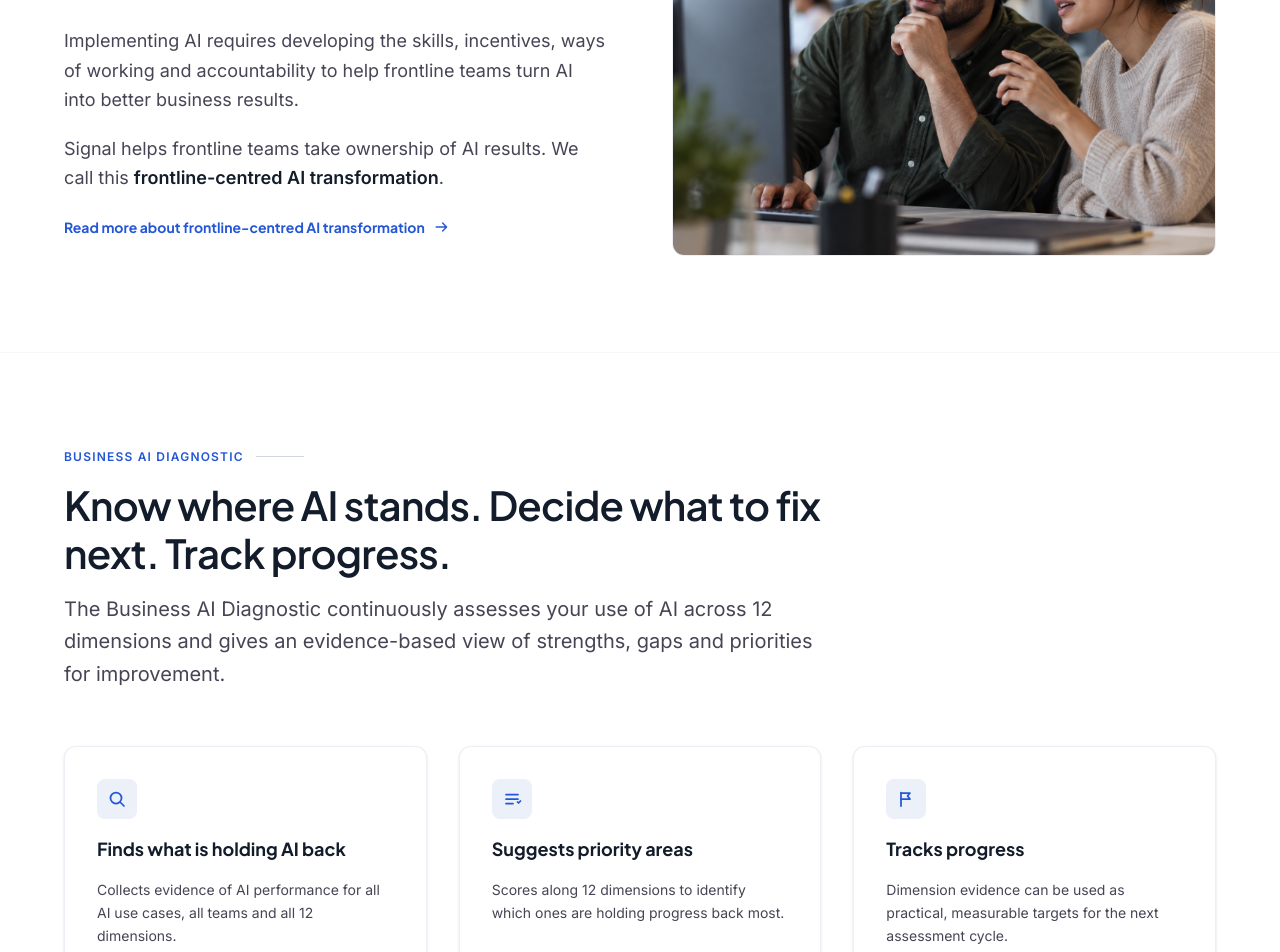
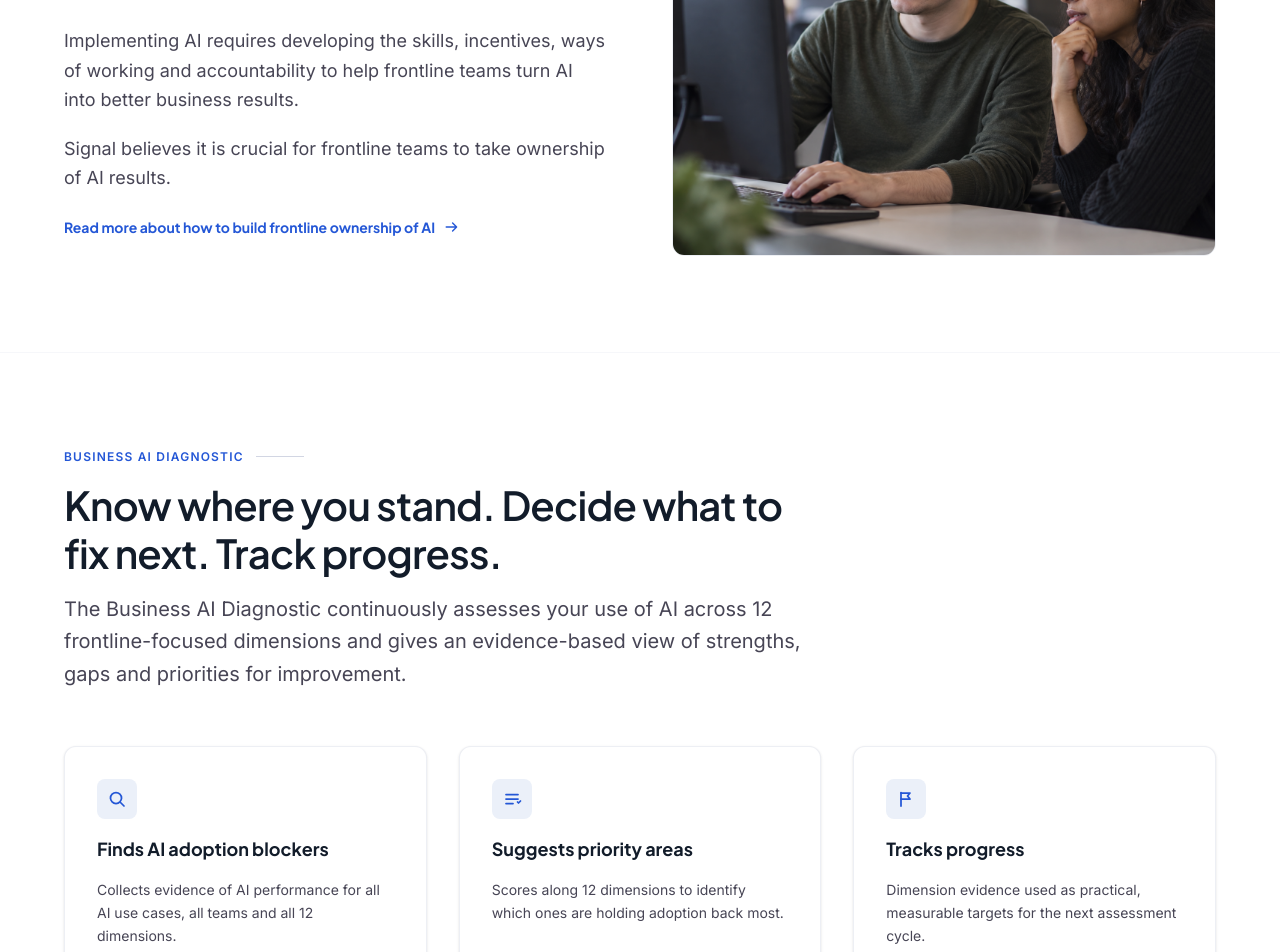
Before and after one commit to signalaibpi/signal-website, a Next.js app: page / in a window 1280 px wide. Shown: the part 980-1932 px from the top of the page. Built offline with nearby package versions, Linux system fonts and the light colour scheme.

Commit message:
Refine homepage messaging and approach image

```diff
--- a/components/home/Benefits.tsx
+++ b/components/home/Benefits.tsx
@@ -4,7 +4,7 @@ import { ImagePlaceholder } from "@/components/ImagePlaceholder";
 const BENEFITS = [
   {
     title: "Strategic prioritisation",
-    body: "In the planning phase, the Business AI Diagnostic compares potential AI use cases and identifies whether data, systems and teams are ready to scale AI.",
+    body: "In the planning phase, the Business AI Diagnostic compares potential AI use cases and identifies whether data, systems and teams are ready to implement AI.",
   },
   {
     title: "From pilot to production",
--- a/components/home/Diagnostic.tsx
+++ b/components/home/Diagnostic.tsx
@@ -4,18 +4,18 @@ import { ArrowRightIcon, ChecklistIcon, FlagIcon, SearchIcon } from "@/lib/icons
 const CARDS = [
   {
     icon: SearchIcon,
-    title: "Finds what is holding AI back",
+    title: "Finds AI adoption blockers",
     body: "Collects evidence of AI performance for all AI use cases, all teams and all 12 dimensions.",
   },
   {
     icon: ChecklistIcon,
     title: "Suggests priority areas",
-    body: "Scores along 12 dimensions to identify which ones are holding progress back most.",
+    body: "Scores along 12 dimensions to identify which ones are holding adoption back most.",
   },
   {
     icon: FlagIcon,
     title: "Tracks progress",
-    body: "Dimension evidence can be used as practical, measurable targets for the next assessment cycle.",
+    body: "Dimension evidence used as practical, measurable targets for the next assessment cycle.",
   },
 ];
 
@@ -26,11 +26,11 @@ export function Diagnostic() {
         <div className="max-w-3xl flex flex-col gap-4">
           <SectionEyebrow>Business AI Diagnostic</SectionEyebrow>
           <h2 className="font-display text-[28px] leading-[36px] sm:text-[40px] sm:leading-[48px] tracking-[-0.02em] text-on-surface font-semibold">
-            Know where AI stands. Decide what to fix next. Track progress.
+            Know where you stand. Decide what to fix next. Track progress.
           </h2>
           <p className="font-body text-xl leading-relaxed text-on-surface-variant">
             The Business AI Diagnostic continuously assesses your use of AI across 12
-            dimensions and gives an evidence-based view of strengths,
+            frontline-focused dimensions and gives an evidence-based view of strengths,
             gaps and priorities for improvement.
           </p>
         </div>
--- a/components/home/Hero.tsx
+++ b/components/home/Hero.tsx
@@ -46,7 +46,7 @@ export function Hero() {
             </h1>
             <p className="font-body text-lg sm:text-xl leading-relaxed text-on-surface-variant max-w-xl">
               Signal shows CEOs and COOs what’s holding back frontline AI adoption
-              and what to fix next.
+              and how to improve it.
             </p>
             <div className="flex flex-col sm:flex-row items-stretch sm:items-center gap-4 pt-2">
               <a
--- a/components/home/OurApproach.tsx
+++ b/components/home/OurApproach.tsx
@@ -19,19 +19,14 @@ export function OurApproach() {
                 turn AI into better business results.
               </p>
               <p>
-                Signal helps frontline teams take
-                ownership of AI results. We call this{" "}
-                <strong className="font-semibold text-on-surface">
-                  frontline-centred AI transformation
-                </strong>
-                .
+                Signal believes it is crucial for frontline teams to take ownership of AI results.
               </p>
             </div>
             <a
               className="inline-flex items-center gap-2 font-display text-sm font-bold text-primary hover:text-primary-hover transition-colors w-fit"
               href="#"
             >
-              <span>Read more about frontline-centred AI transformation</span>
+              <span>Read more about how to build frontline ownership of AI</span>
               <ArrowRightIcon className="w-4 h-4" />
             </a>
           </div>
--- a/components/home/WhoIsThisFor.tsx
+++ b/components/home/WhoIsThisFor.tsx
@@ -11,8 +11,7 @@ export function WhoIsThisFor() {
           <div className="lg:col-span-5 flex flex-col gap-4">
             <SectionEyebrow>Who is this for</SectionEyebrow>
             <h2 className="font-display text-[28px] leading-[36px] sm:text-[40px] sm:leading-[48px] tracking-[-0.02em] text-on-surface font-semibold">
-              For organisations looking to regain control of AI
-              transformation
+              For organisations looking to reshape workflows
             </h2>
           </div>
           <div className="lg:col-span-7 flex flex-col gap-8 lg:pt-10">
```
Also changed, not shown: public/home-our-approach.png, 1 other file (tests, documents, lock files or other folders).
